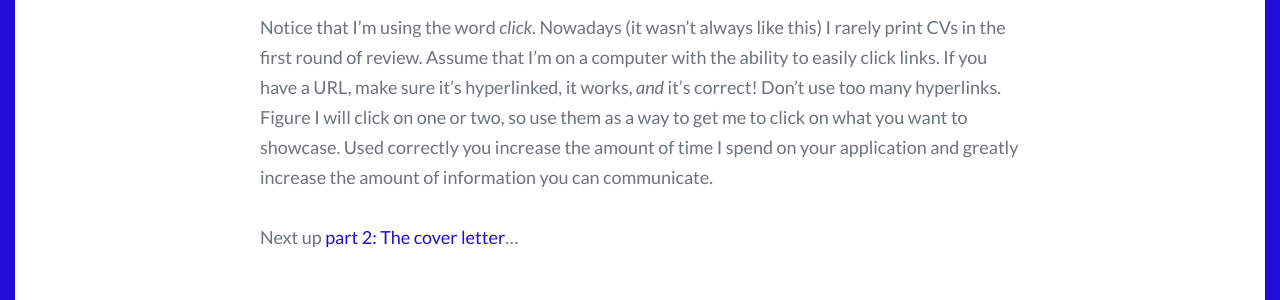
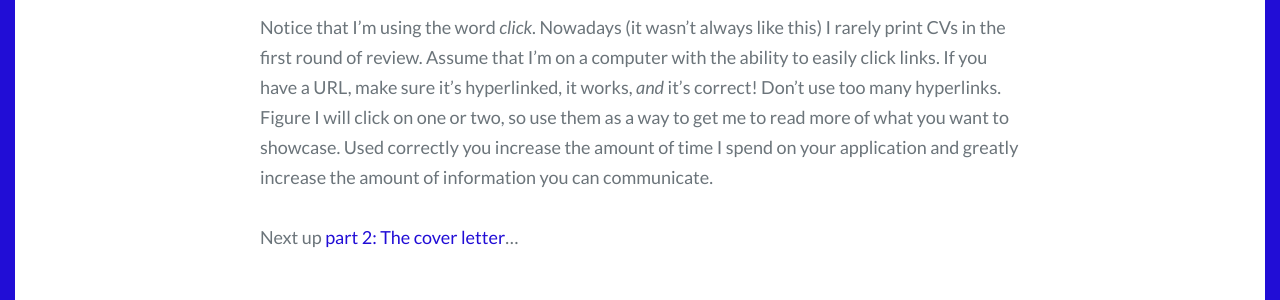
Before and after one commit to cosden/cosden.github.io, a Jekyll site: the page built from _posts/2020-09-22-improving-your-CV.md, in a window 1280 px wide and 900 px high, scrolled down 2087 px. Shown: the part 184-484 px from the top of the window. Built offline with Jekyll 4.4.1, drawn with Linux system fonts in a browser that asks for light colours; some web fonts are replaced.

Commit message:
minor update

```diff
--- a/_posts/2020-09-22-improving-your-CV.md
+++ b/_posts/2020-09-22-improving-your-CV.md
@@ -66,7 +66,7 @@ Notice that I’m using the word *click*. Nowadays (it wasn’t always like this
 Assume that I’m on a computer with the ability to easily click links.
 If you have a URL, make sure it’s hyperlinked, it works, *and* it’s correct!
 Don’t use too many hyperlinks.
-Figure I will click on one or two, so use them as a way to get me to click on what you want to showcase.
+Figure I will click on one or two, so use them as a way to get me to read more of what you want to showcase.
 Used correctly you increase the amount of time I spend on your application and greatly increase the amount of information you can communicate.
 
 
```
